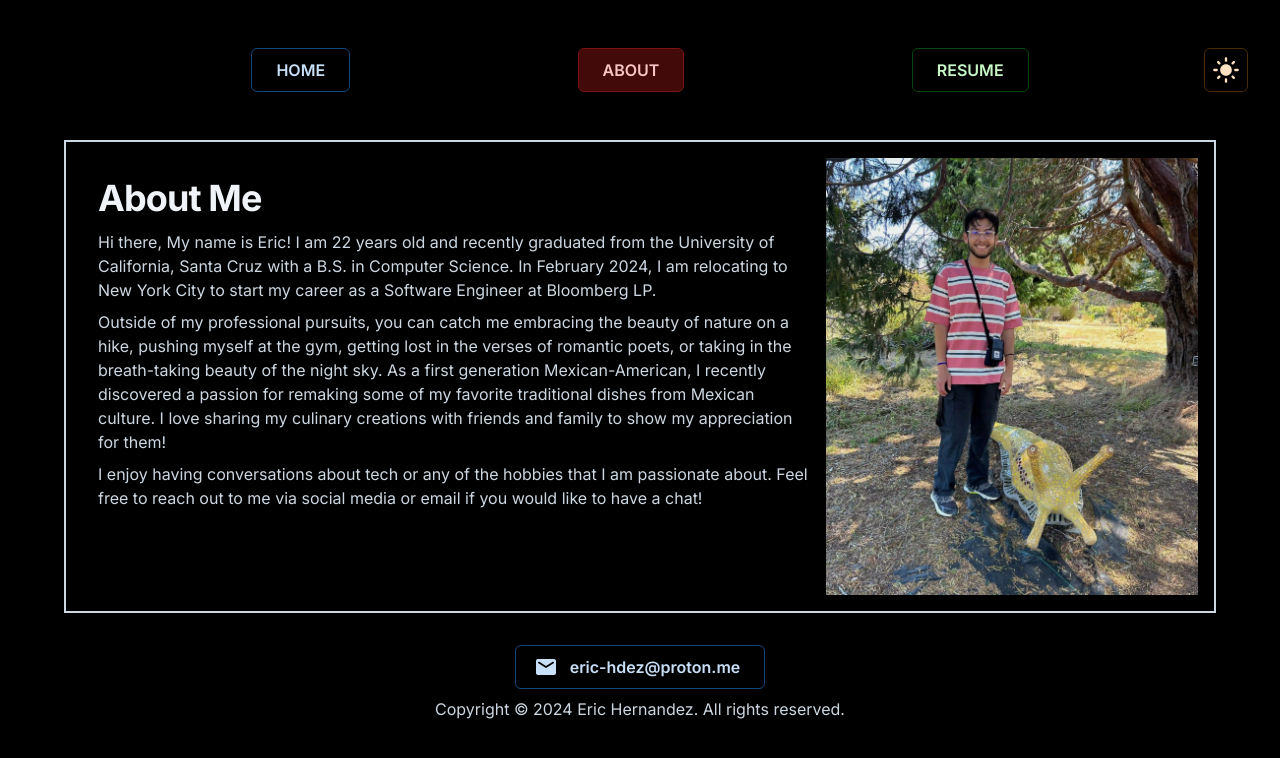
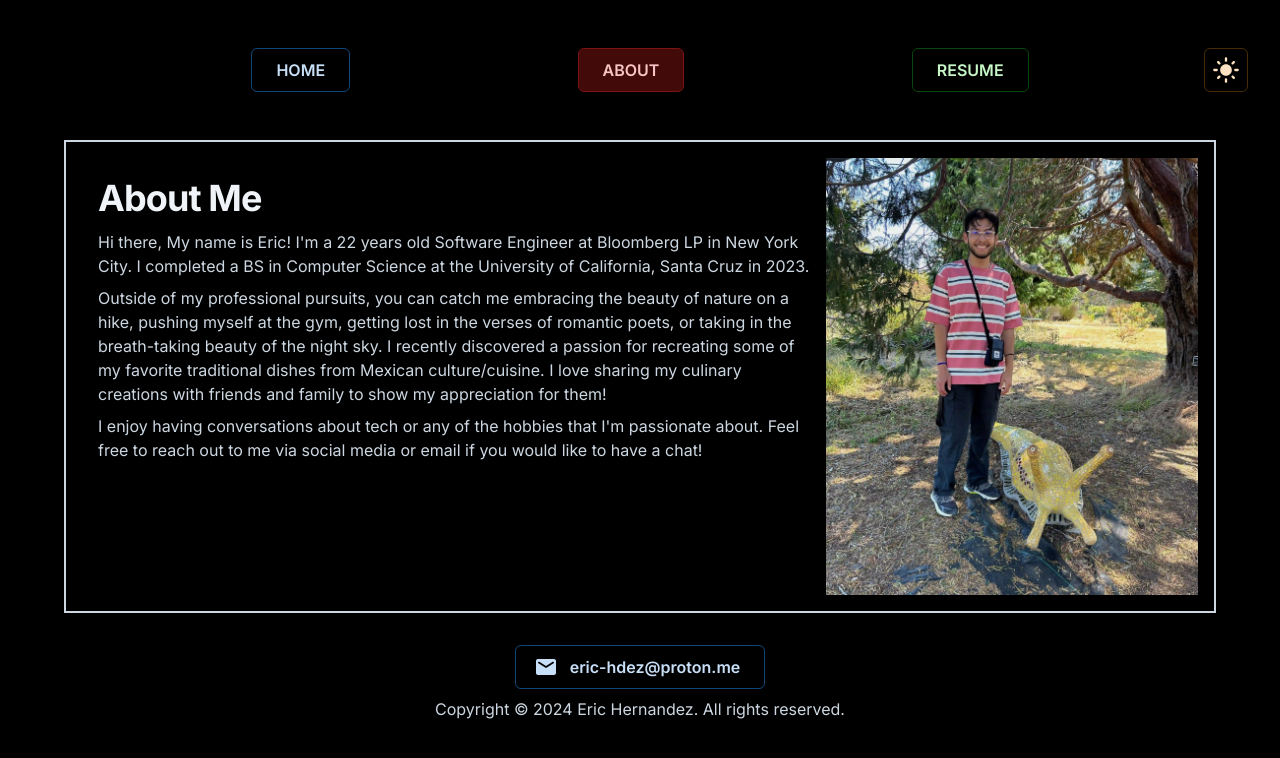
Before and after one commit to eric-hdez/eric-hdez.dev, a Next.js app: page /about in a window 1280 px wide. Shown: the top 758 px of the page. Built offline with nearby package versions, Linux system fonts and the light colour scheme.

Commit message:
updating my home and about descriptions now that i started at bb

```diff
--- a/src/app/about/page.tsx
+++ b/src/app/about/page.tsx
@@ -12,25 +12,23 @@ export default function About() {
           <Stack direction="column" spacing={1} overflow="scroll">
             <Typography level="h1">About Me</Typography>
             <Typography>
-              Hi there, My name is Eric! I am 22 years old and recently
-              graduated from the University of California, Santa Cruz with a
-              B.S. in Computer Science. In February 2024, I am relocating to New
-              York City to start my career as a Software Engineer at Bloomberg
-              LP.
+              Hi there, My name is Eric! I&apos;m a 22 years old Software
+              Engineer at Bloomberg LP in New York City. I completed a BS in
+              Computer Science at the University of California, Santa Cruz in
+              2023.
             </Typography>
             <Typography>
               Outside of my professional pursuits, you can catch me embracing
               the beauty of nature on a hike, pushing myself at the gym, getting
               lost in the verses of romantic poets, or taking in the
-              breath-taking beauty of the night sky. As a first generation
-              Mexican-American, I recently discovered a passion for remaking
-              some of my favorite traditional dishes from Mexican culture. I
-              love sharing my culinary creations with friends and family to show
-              my appreciation for them!
+              breath-taking beauty of the night sky. I recently discovered a
+              passion for recreating some of my favorite traditional dishes from
+              Mexican culture/cuisine. I love sharing my culinary creations with
+              friends and family to show my appreciation for them!
             </Typography>
             <Typography>
               I enjoy having conversations about tech or any of the hobbies that
-              I am passionate about. Feel free to reach out to me via social
+              I&apos;m passionate about. Feel free to reach out to me via social
               media or email if you would like to have a chat!
             </Typography>
           </Stack>
--- a/src/app/home/page.tsx
+++ b/src/app/home/page.tsx
@@ -52,8 +52,8 @@ export default function Home() {
               Eric Hernandez
             </Typography>
             <Typography level="body-lg">
-              I&apos;m an incoming Software Engineer at Bloomberg LP with a B.S.
-              in Computer Science from the University of California, Santa Cruz.
+              I&apos;m a Software Engineer at Bloomberg LP with a B.S. in
+              Computer Science from the University of California, Santa Cruz.
             </Typography>
           </Stack>
           <Stack direction="row" spacing={2}>
--- a/src/app/layout.tsx
+++ b/src/app/layout.tsx
@@ -11,7 +11,7 @@ const inter = Inter({ subsets: ['latin'] });
 export const metadata: Metadata = {
   title: 'Eric Hernandez',
   description:
-    'My name is Eric Hernandez, I am a Software Engineer, and this is my silly little website :)',
+    'My name is Eric Hernandez, I\'m a Software Engineer, and this is my silly little website :)',
 };
 
 export default function RootLayout({
```
